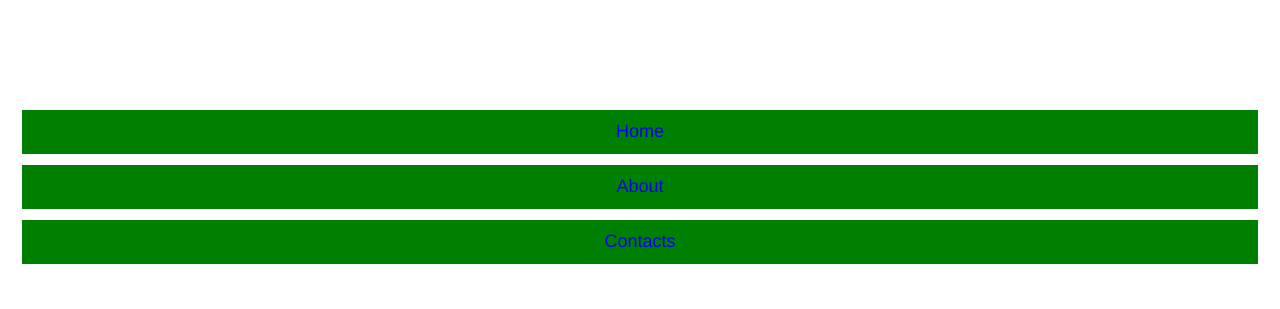
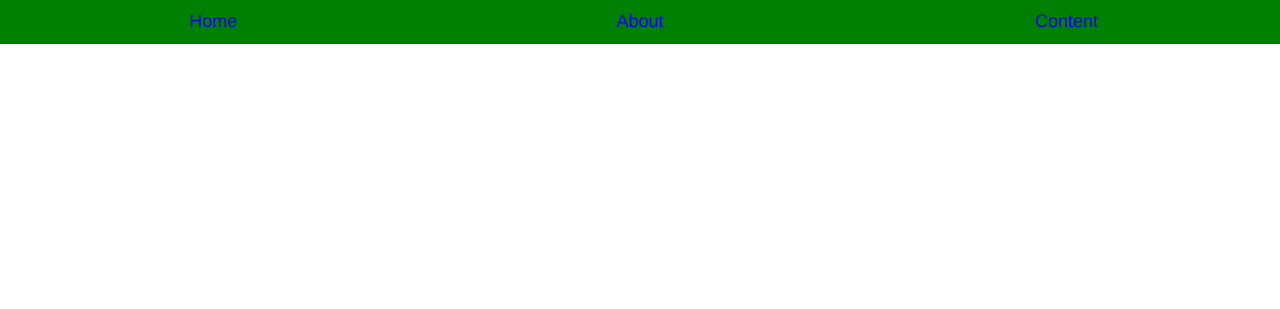
Before and after one commit to dm24446/Prj2, a plain HTML site: page index.html in a window 1280 px wide. Drawn offline with Linux system fonts and the light colour scheme.

Commit message:
Fixed navigation bar error caused be # in id tag

```diff
--- a/index.html
+++ b/index.html
@@ -2,38 +2,40 @@
 <html lang="en">
 
 <head>
-  <title> "David Moreno"</title>
+  <title> David Moreno</title>
   <meta charset="utf-8" />
   <meta name="viewport" content="width=device-width, initial-scale=1.0, shrink-to-fit=no" />
   <link rel="stylesheet" href="screen.css">
   <link rel="stylesheet" href="//#basehold.it/24">
   <!-- # allows basehold,i to be hidden without commenting out -->
 </head>
-
 <body>
   <header id="header">
-    <h1>
-    Realative Units, Baseline Grids, &amp; Typographic Scales
-  </h1>
-  <nav>
-    <ul>
-      <li><a href="#dummy">Home</a></li>
-      <li><a href="#dummy">About</a></li>
-      <li><a href="#dummy">Contacts</a></li>
-    </ul>
-  </nav>
+<h1> Title </h1>
+<nav id="navigation">
+  <ul>
+    <li><a href="#Home">Home</a></li>
+    <li><a href="#About">About</a></li>
+    <li><a href="#Content">Content</a></li>
+  </ul>
+</nav>
   </header>
   <main id="content">
-    <article>
-
+    <article id="primary">
+      <p>
+        Hello?
+        <li> This Bar </li>
+        <li> isnt really </li>
+        <li> working out </li>
+      </p>
 
     </article>
   </main>
     <footer id="footer">
-      <small>Site Copyright &copy; --- </small>
+      <small> This is the footer &copy; --- </small>
     </footer>
 </body>
 </html>
 
 <!--TODO: learn to make adjustable webpage size;
-          website for project 2 will be a modular calendar website that allows class schedual, class work, and external links to be added;-->
+          website for project 2 will be a modular calendar website that allows class schedule, class work, and external links to be added;-->
```
